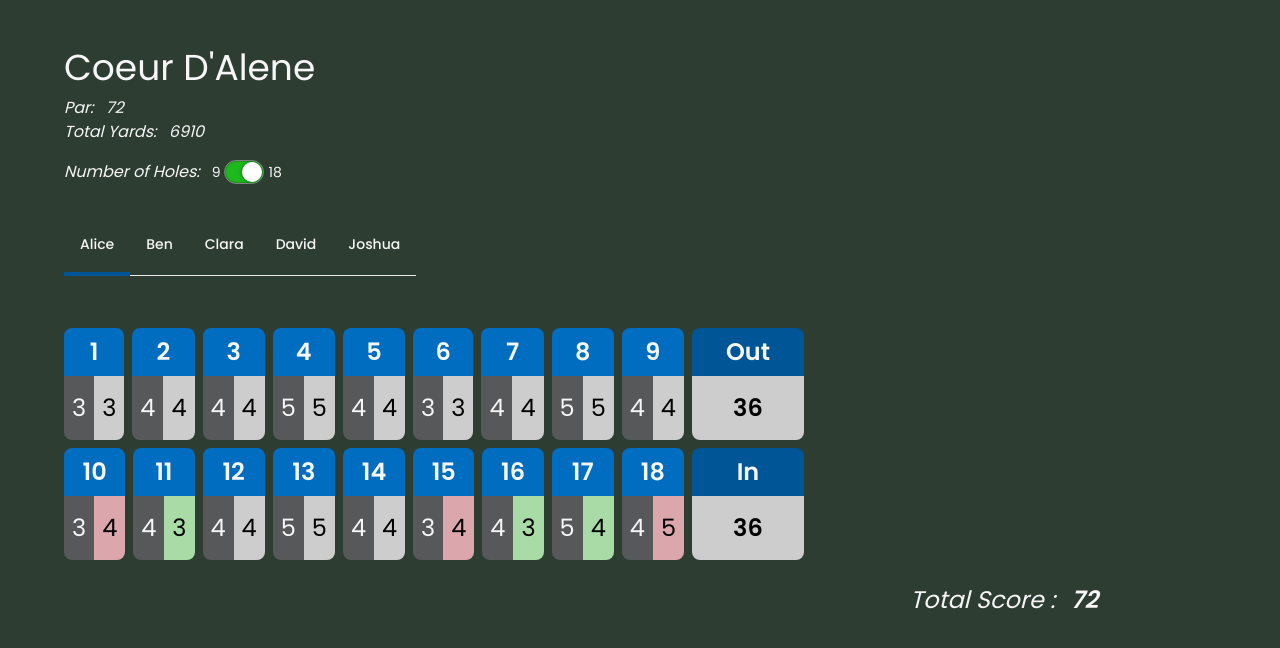
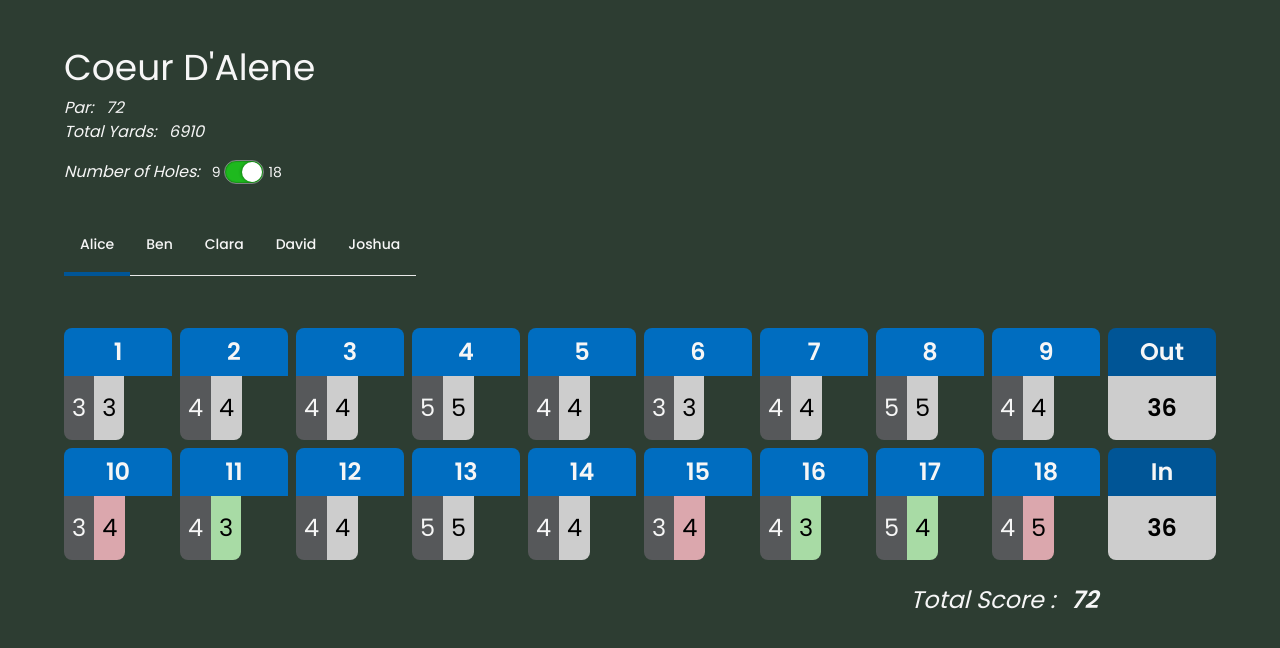
Before and after one commit to briantweed/golf-buddy, a Next.js app: page / in a window 1280 px wide. Shown: the top 648 px of the page. Built offline with nearby package versions, Linux system fonts and the light colour scheme.

Commit message:
init commit

```diff
--- a/src/pages/index.js
+++ b/src/pages/index.js
@@ -87,7 +87,7 @@ const ScoreCard = (props) => {
 
     return (
         <section className={"flex flex-col gap-2 justify-center items-start pt-8 pb-2.5"}>
-            <div className={"flex gap-2"}>
+            <div className={"grid grid-cols-10 gap-2"}>
                 {FrontNine.map((score, index) => {
                     const parValue = testGame.Holes[index].Par;
                     const strokeValue = score.Stroke;
@@ -123,7 +123,7 @@ const ScoreCard = (props) => {
             </div>
 
             {isFullRound && (
-                <div className={"flex gap-2"}>
+                <div className={"grid grid-cols-10 gap-2"}>
                     {BackNine.map((score, index) => {
                         const parValue = testGame.Holes[index].Par;
                         const strokeValue = score.Stroke;
```
